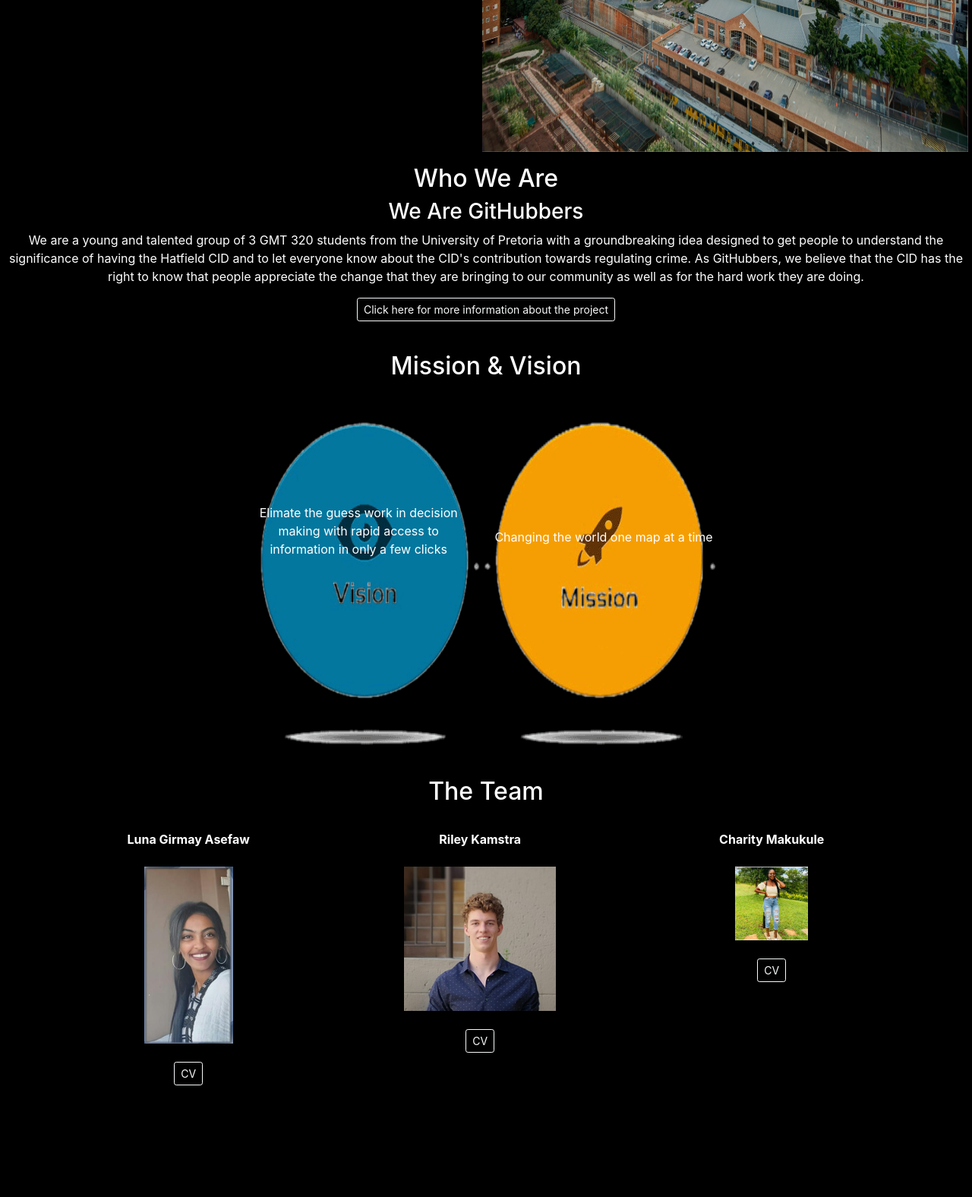
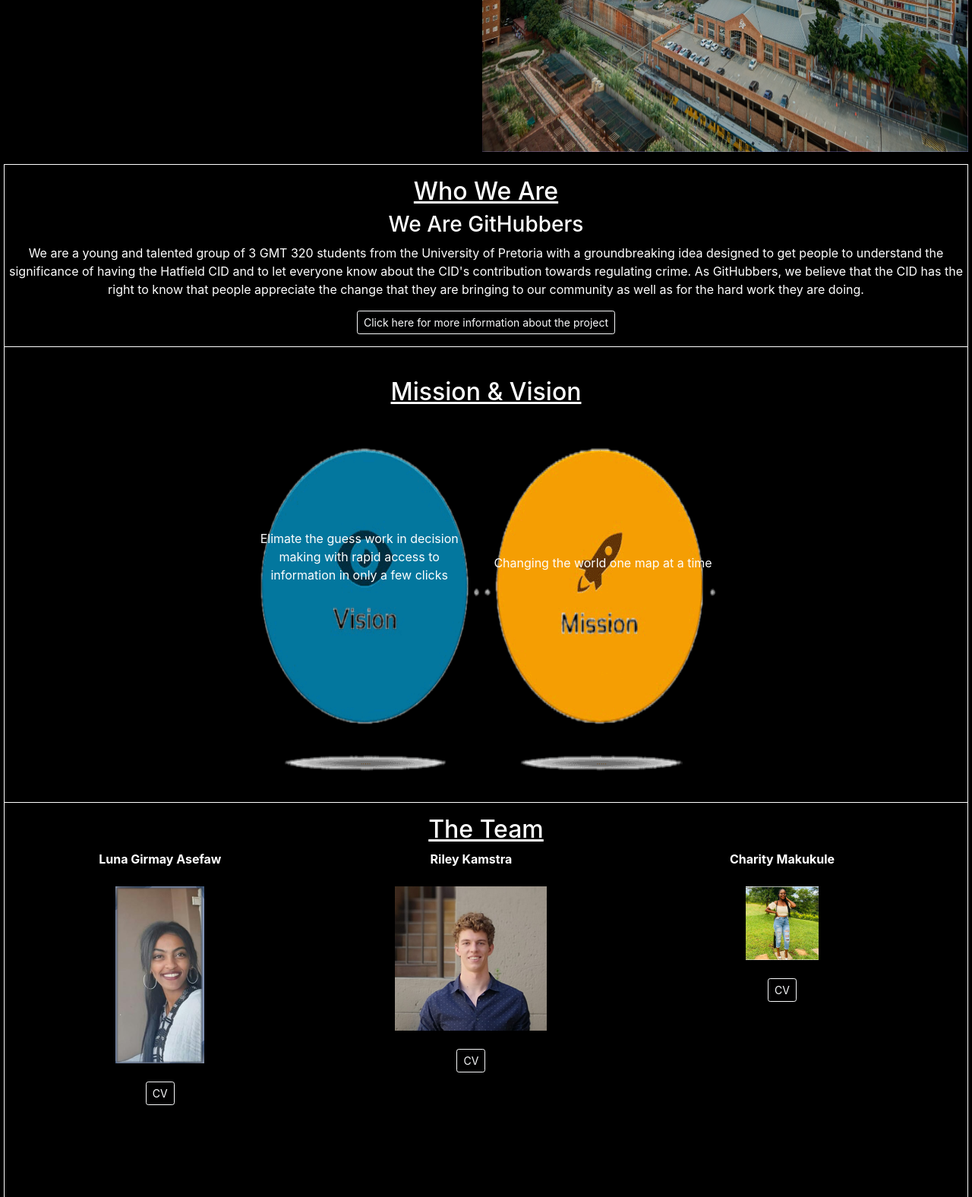
Before and after one commit to Riley-5/GMT320-web-app, a Django app: page / in a window 1280 px wide. Shown: the part 568-2144 px from the top of the page at 76% size. Run offline with Django 3.2, Linux system fonts and the light colour scheme; some libraries are stand-ins or nearby versions.

Commit message:
demo2 changes

```diff
--- a/perception/static/perception/styles.css
+++ b/perception/static/perception/styles.css
@@ -122,6 +124,9 @@ body {
     color: white;
     text-align: center;
     padding-top: 2vh;
+    border: solid 1px white;
+    padding-bottom: 2vh;
+    margin-top: 2vh;
 }
 
 #mission-vision-container {
@@ -130,6 +135,9 @@ body {
     text-align: center;
     padding-top: 5vh;
     position: relative;
+    border-left: solid 1px white;
+    border-right: solid 1px white;
+    border-bottom: solid 1px white;
 }
 
 #mission-vision-image {
@@ -151,29 +159,33 @@ body {
     right: 13vw;
 }
 
-#team-members {
+#team-container {
     color: white;
     text-align: center;
+    padding-top: 2vh;
+    border-left: solid 1px white;
+    border-right: solid 1px white;
+    border-bottom: solid 1px white;
+    height: 65vh;
 }
 
 #team-1 {
-    margin-left: 4vw;
     height: 60vh;
-    width: 30vw;
+    width: 32vw;
     float: left;
     text-align: center;
 }
 
 #team-2 {
     height: 60vh;
-    width: 30vw;
+    width: 32vw;
     float: left;
     text-align: center;
 }
 
 #team-3 {
     height: 60vh;
-    width: 30vw;
+    width: 32vw;
     float: left;
     text-align: center;
 }
--- a/perception/templates/perception/index.html
+++ b/perception/templates/perception/index.html
@@ -19,7 +19,7 @@
         <div id="who-are-we">
             <div id="who-are-we-image">
                 <div id="image-text">
-                    <h2>Who We Are</h2>
+                    <h2 style="text-decoration: underline;">Who We Are</h2>
                 </div>
             </div>
             <div id="who-are-we-text">
@@ -34,7 +34,7 @@
             </div>
         </div>
         <div id="mission-vision-container">
-            <h2>Mission & Vision</h2>
+            <h2 style="text-decoration: underline;">Mission & Vision</h2>
             <div id="mission-vision-image-container">
                 <img id="mission-vision-image" src="{% static 'perception/images/vision_mission.png' %}" alt="Vision Mission">
                 <div id="vision">
@@ -46,9 +46,7 @@
             </div>
         </div>
         <div id="team-container">
-            <div id="team-members">
-                <h2>The Team</h2>
-                <br>
+            <h2 style="text-decoration: underline;">The Team</h2>
             <div id="team-1">
                 <b>Luna Girmay Asefaw</b>
                 <br>
@@ -77,9 +75,8 @@
                 <a class="btn btn-outline-light btn-sm" href="{% static 'perception/pdfs/charity_cv.pdf' %}" download>CV</a>
             </div>
         </div>
-        </div>
         <div id="location-container">
-            <h2>Where to find us</h2>
+            <h2 style="text-decoration: underline;">Where to find us</h2>
             <div id="location-map"></div>
         </div>
     </div>
--- a/perception/templates/perception/map.html
+++ b/perception/templates/perception/map.html
@@ -6,7 +6,7 @@
 {% endblock %}
 
 {% block body %}
-    <div id="top-over">
+    <div id="dashboard-container">
         <div id="side-bar">
             <canvas id="canvas-side-bar"></canvas>
         </div>
--- a/perception/views.py
+++ b/perception/views.py
@@ -37,7 +37,7 @@ def contact(request):
             # Send email to user who sent form
             subject = "Contact Form Message"
             body = {
-                'intro': f"Good day {contact_form.cleaned_data['name']}" + "\n",
+                'intro': f"Good day {contact_form.cleaned_data['name'].capitalize()}" + "\n",
                 'body': "Thank you for your message! A member of our team members will get back to you as soon as possible." + "\n",
                 'outro': "Regards" + "\n" + "GitHubbers team"
             }
@@ -147,9 +147,12 @@ def total_crimes(request):
 
         for name in street_names:
             street_crime_sum = Crime.objects.filter(street_name = name).values_list('attempted_murder', 'sexual_assault', 'vehicle_theft', 'shoplifting', 'drunk_driving', 'damage_to_property').order_by('-id')[:19]
-            sum_crime_street[(name.replace(" ", "_")).lower()] = sum(street_crime_sum[0])
+            sum_crime_street[(name)] = sum(street_crime_sum[0])
 
-        sorted_sum_crime_street = dict(sorted(sum_crime_street.items(), key = operator.itemgetter(1), reverse = True))
+        sorted_sum_crime_street = dict(sorted(sum_crime_street.items()))
+
+        latest_year = Crime.objects.values_list('year', flat = True).last()
+        sorted_sum_crime_street['year'] = latest_year
 
         return JsonResponse(sorted_sum_crime_street, safe = False)
 
```
Also changed, not shown: other parts of perception/static/perception/styles.css (+10 -17 lines), perception/static/perception/map.js (+46 -27 lines), db.sqlite3. Lines whose indentation alone changed are shown as unchanged.
